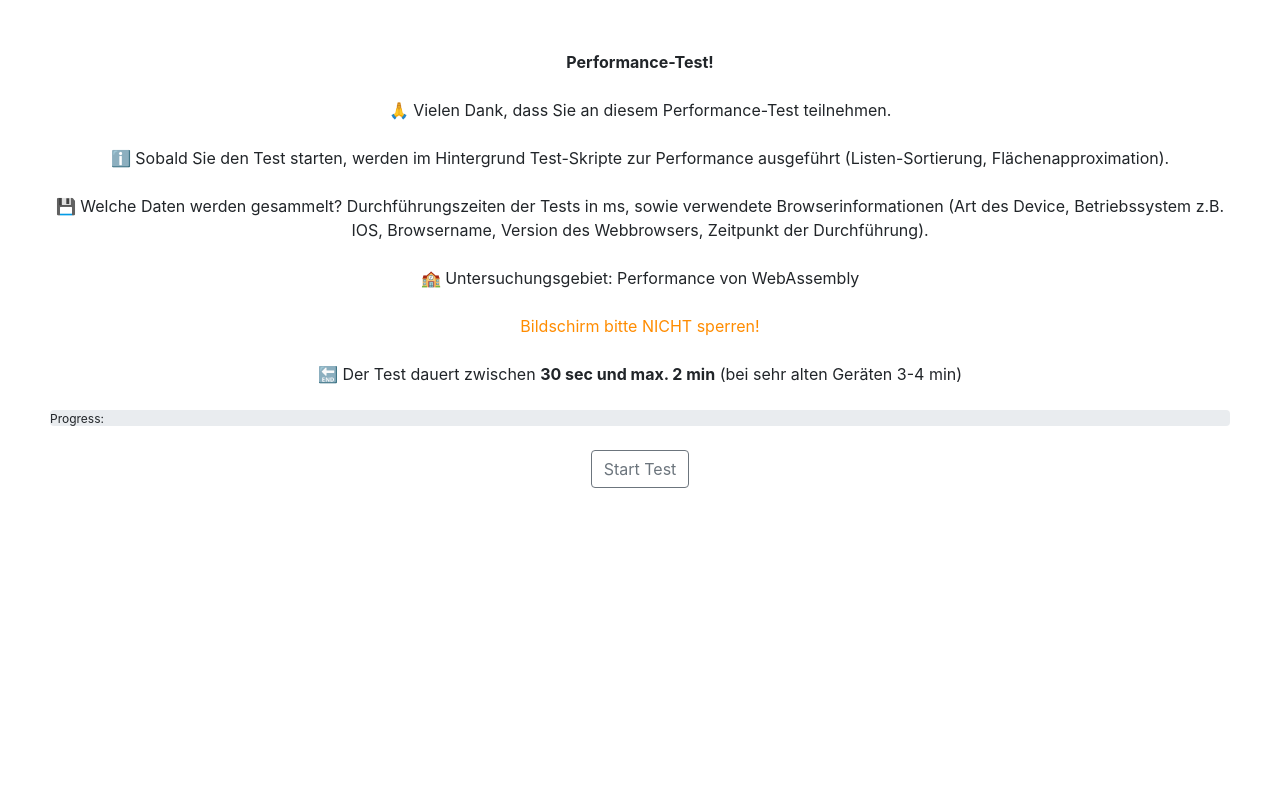
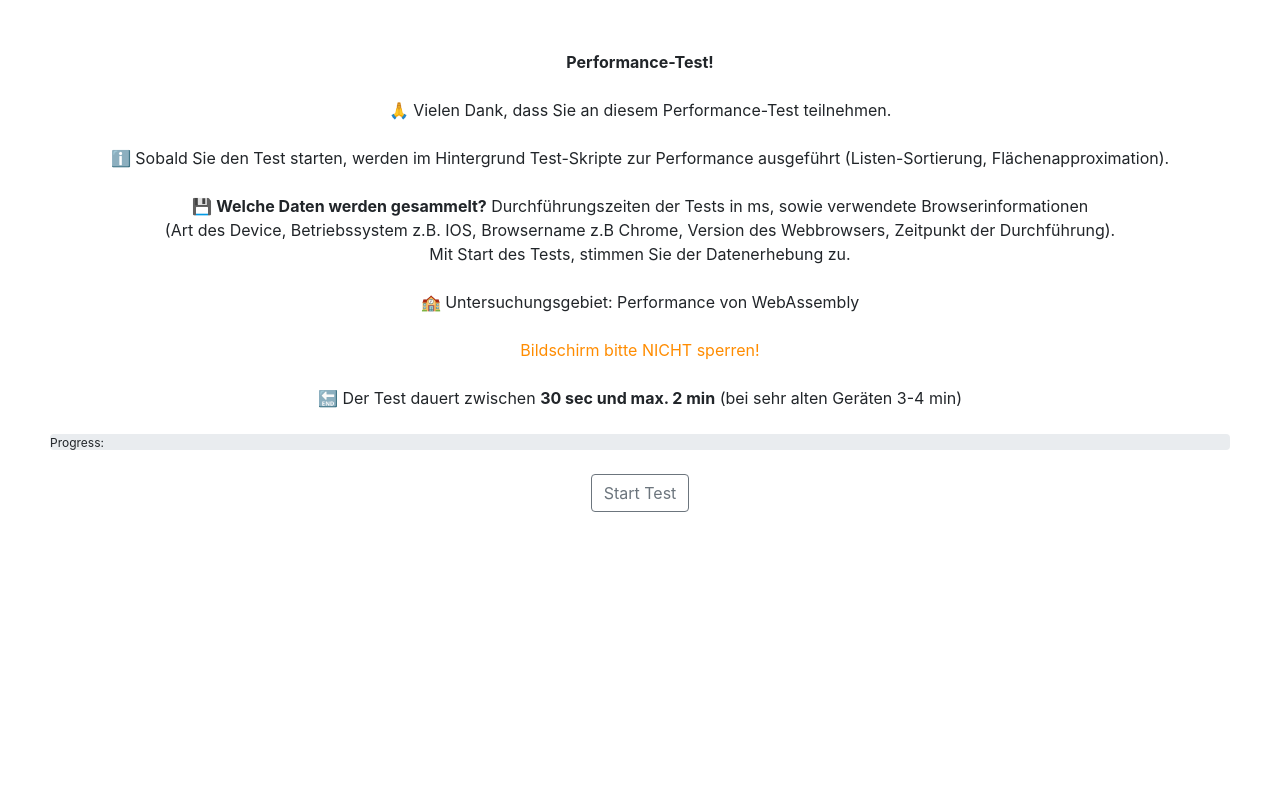
Before and after one commit to bdornauer/webAssemblyBackend, a website: page public/index.html in a window 1280 px wide. Shown: the top 800 px of the page. Drawn offline with nearby package versions, Linux system fonts and the light colour scheme.

Commit message:
new description data

```diff
--- a/public/index.html
+++ b/public/index.html
@@ -19,10 +19,13 @@
     🙏 Vielen Dank, dass Sie an diesem Performance-Test teilnehmen. <br><br>
     ℹ️ Sobald Sie den Test starten, werden im Hintergrund Test-Skripte zur Performance ausgeführt (Listen-Sortierung,
     Flächenapproximation).<br><br>
-    💾 Welche Daten werden gesammelt? Durchführungszeiten der Tests in ms, sowie verwendete Browserinformationen (Art des Device, Betriebssystem z.B. IOS, Browsername, Version des Webbrowsers, Zeitpunkt der Durchführung).
+    💾 <b>Welche Daten werden gesammelt?</b> Durchführungszeiten der Tests in ms, sowie verwendete Browserinformationen <br>(Art
+    des Device, Betriebssystem z.B. IOS, Browsername z.B Chrome, Version des Webbrowsers, Zeitpunkt der Durchführung).
+    <br>Mit Start des Tests, stimmen Sie der Datenerhebung zu.
     <br><br>
     🏫 Untersuchungsgebiet: Performance von WebAssembly <br><br>
-    <div style="color: darkorange">Bildschirm bitte NICHT sperren!</div><br>
+    <div style="color: darkorange">Bildschirm bitte NICHT sperren!</div>
+    <br>
     🔚 Der Test dauert zwischen <b>30 sec und max. 2 min</b> (bei sehr alten Geräten 3-4 min)<br><br>
 
     <div class="progress">
```
